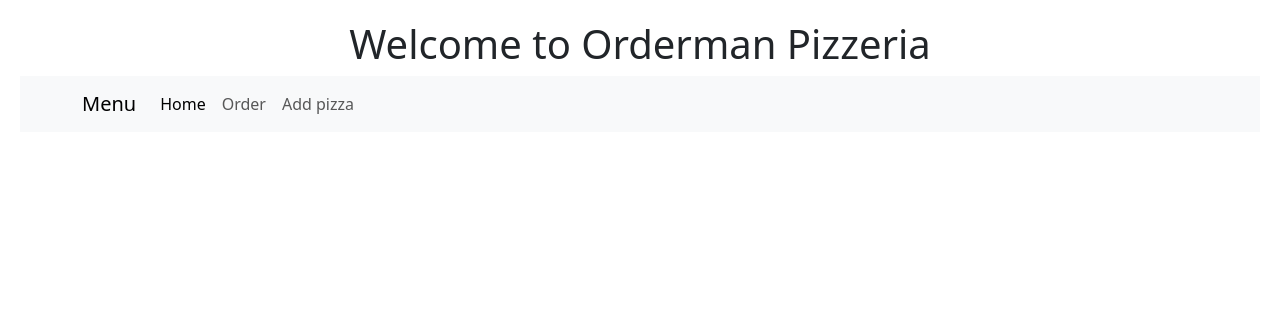
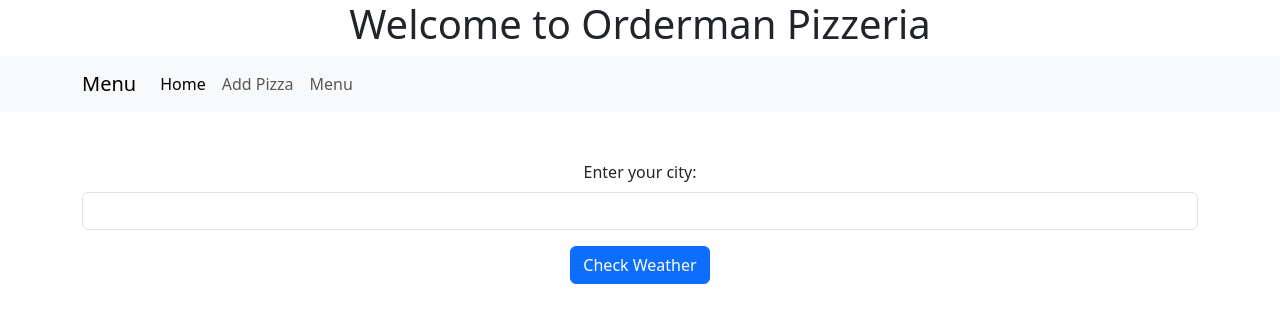
Before and after one commit to Mykola2010/PycharmProjectspizza, a Flask app: page / in a window 1280 px wide. Shown: the top 323 px of the page. Run offline with Flask 3, Linux system fonts and the light colour scheme.

Commit message:
SQLalchemyPizza

```diff
--- a/app/__init__.py
+++ b/app/__init__.py
@@ -3,8 +3,5 @@ from flask import Flask
 app = Flask(__name__)
 
 app.secret_key = 'AlexHome2010'
-app.config['SQLALCHEMY_DATABASE_URI'] = 'sqlite:///app.db'
-app.config['SQLALCHEMY_TRACK_MODIFICATIONS'] = False
-
 
 from app import routes
--- a/app/models/__init__.py
+++ b/app/models/__init__.py
@@ -1,2 +1,3 @@
 from .base import Base, create_db, engine, Session
 from .pizza import Pizza
+from .config import API_KEY
--- /dev/null
+++ b/app/models/config.py
@@ -0,0 +1 @@
+API_KEY = "514f57f71e6200eee9efbe928ee4fc3e"
--- a/app/routes/__init__.py
+++ b/app/routes/__init__.py
@@ -1,5 +1,2 @@
 from app.models import Pizza, create_db
-from flask import Blueprint
-routes = Blueprint('routes', __name__)
-
 from .connection import *
--- a/app/routes/connection.py
+++ b/app/routes/connection.py
@@ -1,11 +1,55 @@
-from flask import render_template, flash, redirect, url_for
+from flask import render_template, flash, redirect, url_for, request
 from app import app
 from app.forms import PizzaForm
 from app.models import Pizza, Session, engine
+from app.models import API_KEY
+import requests
 
-@app.route('/')
+weather_type = {
+    "Clear": "Ясно \U00002600",
+    "Clouds": "Хмарно \U00002601",
+    "Rain": "Дощ \U00002614",
+    "Thunderstorm": "Гроза \U000026A1",
+    "Snow": "Сніг \U0001F328",
+    "Mist": "Туман \U0001F32B"
+}
+
+pizza_recommendations = {
+    "Clear": "Спробуй класичну Маргариту",
+    "Clouds": "Зігрійся гострою папероні",
+    "Rain": "Гаряча піца з чотирма сирами в цей дощовий день.",
+    "Thunderstorm": "Як щодо гавайської піци?",
+    "Snow": "Побалуйте себе піццою Діаволо, щоб зігрітися.",
+    "Mist": "Для баварської піци підійде туманний день"
+}
+
+
+@app.route('/', methods=['GET', 'POST'])
 def index():
-    return render_template('index.html')
+    weather_message = None
+    pizza_suggestion = None
+
+    if request.method == 'POST':
+        city_name = request.form.get('city_name', '').strip()
+        if city_name:
+            url = f"http://api.openweathermap.org/data/2.5/weather?q={city_name.lower()}&appid={API_KEY}&units=metric&lang=ua"
+            response = requests.get(url)
+
+            if response.status_code == 200:
+                weather_data = response.json()
+
+                weather_condition = weather_data['weather'][0]['main']
+                weather_icon = weather_type.get(weather_condition, "Невідомо")
+                temp = weather_data['main']['temp']
+                weather_message = f"{weather_icon} {temp}°C"
+
+                pizza_suggestion = pizza_recommendations.get(weather_condition, pizza_recommendations)
+            else:
+                weather_message = "Не вдалося отримати дані про погоду. Спробуйте ще раз."
+        else:
+            weather_message = "Будь ласка, введіть назву міста."
+
+    return render_template('index.html', weather_data=weather_message, pizza_suggestion=pizza_suggestion)
 
 
 @app.route('/add-pizza/', methods=['GET', 'POST'])
--- a/app/templates/index.html
+++ b/app/templates/index.html
@@ -3,10 +3,7 @@
 <head>
     <meta charset="UTF-8">
     <title>Orderman Pizzeria - Home</title>
-
-    <link rel="stylesheet" href="{{ url_for('static', filename='style.css') }}">
-
-    <link href="https://cdn.jsdelivr.net/npm/bootstrap@5.3.1/dist/css/bootstrap.min.css" rel="stylesheet" integrity="sha384-4bw+/aepP/YC94hEpVNVgiZdgIC5+VKNBQNGCHeKRQN+PtmoHDEXuppvnDJzQIu9" crossorigin="anonymous">
+    <link href="https://cdn.jsdelivr.net/npm/bootstrap@5.3.1/dist/css/bootstrap.min.css" rel="stylesheet">
 </head>
 <body>
     <div class="container text-center">
@@ -25,19 +22,38 @@
                         <a class="nav-link active" aria-current="page" href="#">Home</a>
                     </li>
                     <li class="nav-item">
-                        <a class="nav-link" href="#">Order</a>
+                        <a class="nav-link" href="{{ url_for('add_pizza') }}">Add Pizza</a>
                     </li>
                     <li class="nav-item">
-                        <a class="nav-link" href="{{ url_for('add_pizza') }}">Add pizza</a>
+                        <a class="nav-link" href="{{ url_for('menu') }}">Menu</a>
                     </li>
-
                 </ul>
             </div>
         </div>
     </nav>
 
+    <div class="container mt-5">
+        <form method="POST" class="text-center">
+            <div class="mb-3">
+                <label for="city_name" class="form-label">Enter your city:</label>
+                <input type="text" id="city_name" name="city_name" class="form-control" required>
+            </div>
+            <button type="submit" class="btn btn-primary">Check Weather</button>
+        </form>
 
-<script src="https://cdn.jsdelivr.net/npm/bootstrap@5.3.1/dist/js/bootstrap.bundle.min.js" integrity="sha384-HwwvtgBNo3bZJJLYd8oVXjrBZt8cqVSpeBNS5n7C8IVInixGAoxmnlMuBnhbgrkm" crossorigin="anonymous"></script>
+        {% if weather_message %}
+        <div class="mt-4">
+            <h2>Weather: {{ weather_message }}</h2>
+        </div>
+        {% endif %}
 
+        {% if pizza_suggestion %}
+        <div class="mt-3">
+            <h3>Pizza Suggestion: {{ pizza_suggestion }}</h3>
+        </div>
+        {% endif %}
+    </div>
+
+    <script src="https://cdn.jsdelivr.net/npm/bootstrap@5.3.1/dist/js/bootstrap.bundle.min.js"></script>
 </body>
 </html>
--- a/app/templates/menu.html
+++ b/app/templates/menu.html
@@ -14,8 +14,6 @@
             <p><strong>Price:</strong> ${{ pizza.price }}</p>
             {% if pizza.image %}
                 <img src="{{ pizza.image }}" alt="{{ pizza.name }}">
-            {% else %}
-                <img src="{{ url_for('static', filename='placeholder.png') }}" alt="No Image">
             {% endif %}
         </div>
         {% endfor %}
--- a/main.py
+++ b/main.py
@@ -1,4 +1,4 @@
 from app import app
 
 if __name__ == "__main__":
-    app.run(port=80000, debug=True)
+    app.run(port=14464, debug=True)
```
Also changed, not shown: app.db.
